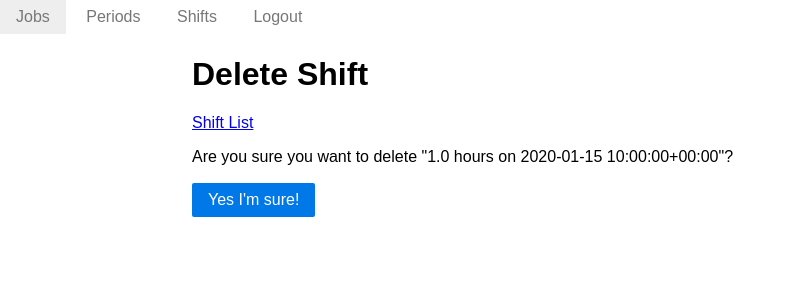
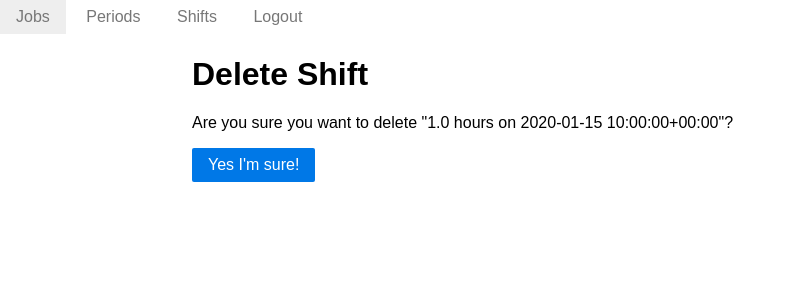
Before and after one commit to kdaniel2410/django-timesheet, a Django app: page /shifts/1/delete/ in a window 1280 px wide. Shown: the top 300 px of the page, without its empty margins (0-796 px from the left). Run offline with Django 4.2, Linux system fonts and the light colour scheme; a user stored in the database is signed in; tables that the repository leaves empty hold one stand-in row (values such as "Sample post").

Commit message:
Removed legacy links

```diff
--- a/jobs/templates/jobs/period_confirm_delete.html
+++ b/jobs/templates/jobs/period_confirm_delete.html
@@ -1,7 +1,6 @@
 {% extends 'jobs/base.html' %} {% block content %}
 
 <h1>Delete Period</h1>
-<p><a href="{% url 'shift_list' %}">Shift List</a></p>
 
 <form method="POST">
   {% csrf_token %}
--- a/jobs/templates/jobs/shift_confirm_delete.html
+++ b/jobs/templates/jobs/shift_confirm_delete.html
@@ -1,7 +1,6 @@
 {% extends 'jobs/base.html' %} {% block content %}
 
 <h1>Delete Shift</h1>
-<p><a href="{% url 'shift_list' %}">Shift List</a></p>
 
 <form class="pure-form" method="POST">
   {% csrf_token %}
```
